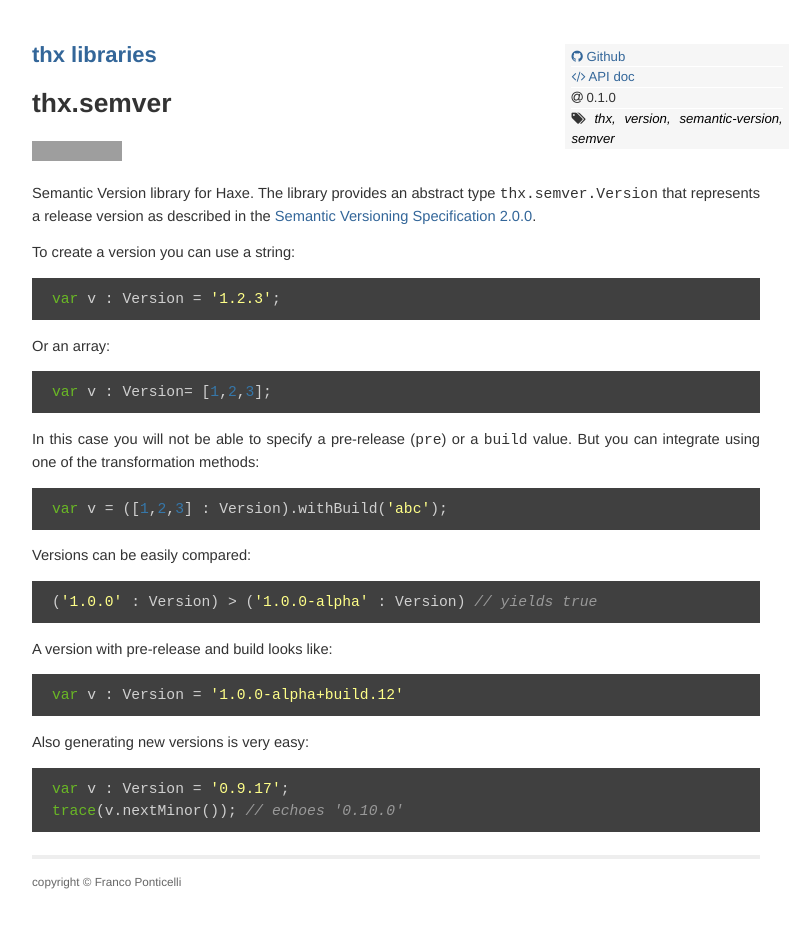
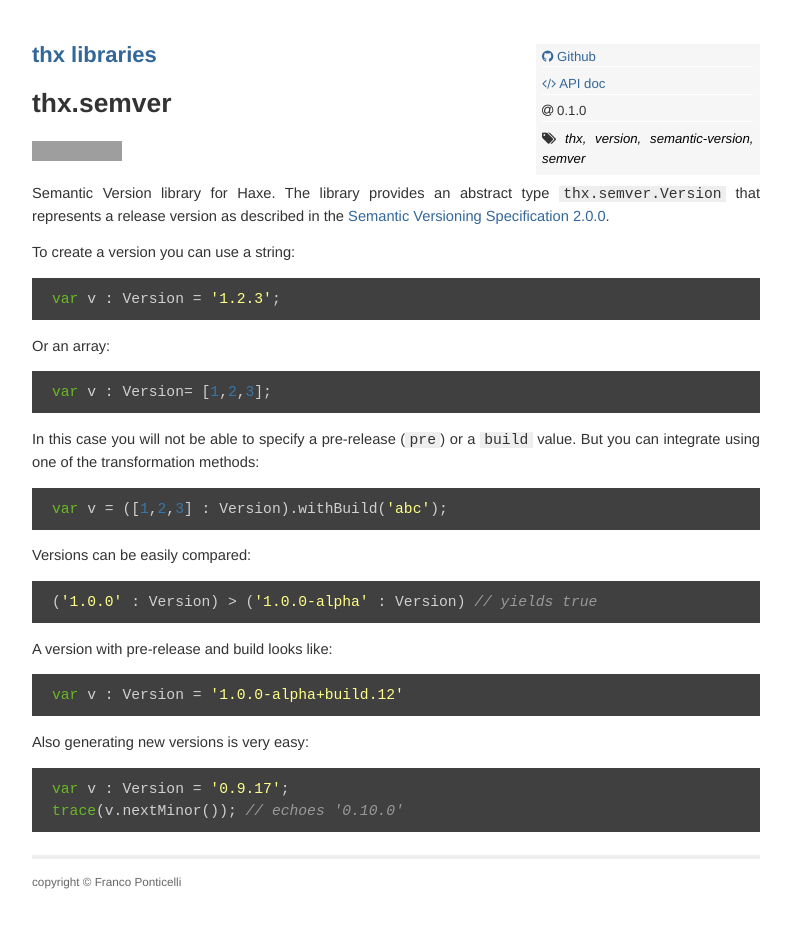
Before and after one commit to thxlib/thxlib.github.io, a Jekyll site: the page built from lib/thx.semver/index.md, in a window 1280 px wide. Shown: the whole page, without its empty margins (244-1056 px from the left). Built offline with Jekyll 4.4.1, drawn with Linux system fonts in a browser that asks for light colours; Markdown is read by kramdown in place of the engine named in the settings; grey boxes are pictures that could not be loaded.

Commit message:
inline code style

```diff
--- a/css/screen.css
+++ b/css/screen.css
@@ -19,6 +19,7 @@ body {
   *font-size: small;
   text-align: center;
   color: #333;
+  padding: 0 2em;
 }
 
 h1, h2, h3, h4, h5, h6 {
@@ -76,7 +77,6 @@ blockquote {
   text-align: justify;
   max-width: 728px;
   margin: 3em auto 2em;
-  padding: 0 2em;
   line-height: 1.5em;
   position: relative;
 }
@@ -129,11 +129,13 @@ a:hover {
   float: right;
 }
 
-/*****************************************************************************/
-/*
-/* Home
-/*
-/*****************************************************************************/
+.site > ul {
+  padding-left: 2em;
+}
+
+.site > ul > li {
+  margin-bottom: 0.5em;
+}
 
 ul.libraries {
   list-style-type: none;
@@ -186,3 +188,13 @@ ul.info > li:last-child {
 .install {
   font-size: 90%;
 }
+
+code {
+  background-color: #eee;
+  padding: 0 0.3em;
+}
+
+pre code {
+  background-color: inherit;
+  padding: 0;
+}
--- a/index.html
+++ b/index.html
@@ -7,7 +7,7 @@ title: thx libraries
   <p><a href="/api/">API doc</a></p>
   <ul class="libraries">
     {% for library in site.data.libraries %}
-    <li>
+    <li id="{{ library.name }}">
       <h2>
         <a href="/lib/{{ library.name }}/">{{ library.name }}</a>
         <span class="version">v.{{ library.version }}</span>
@@ -22,7 +22,7 @@ title: thx libraries
         <li class="list" title="dependencies">
           <i class="fa fa-cubes"></i> <span class="">
           {% for item in library.dependencies %}
-            <a href="/lib/{{ item[0] }}/">{{ item[0] }}{% if item[1].length %} ({{ item[1] }}){% endif %}</a>{% if forloop.last %}{% else %}, {% endif %}
+            <a href="#{{ item[0] }}">{{ item[0] }}{% if item[1].length %} ({{ item[1] }}){% endif %}</a>{% if forloop.last %}{% else %}, {% endif %}
           {% endfor %}
           </span>
         </li>
```
Also changed, not shown: 2 other files.
